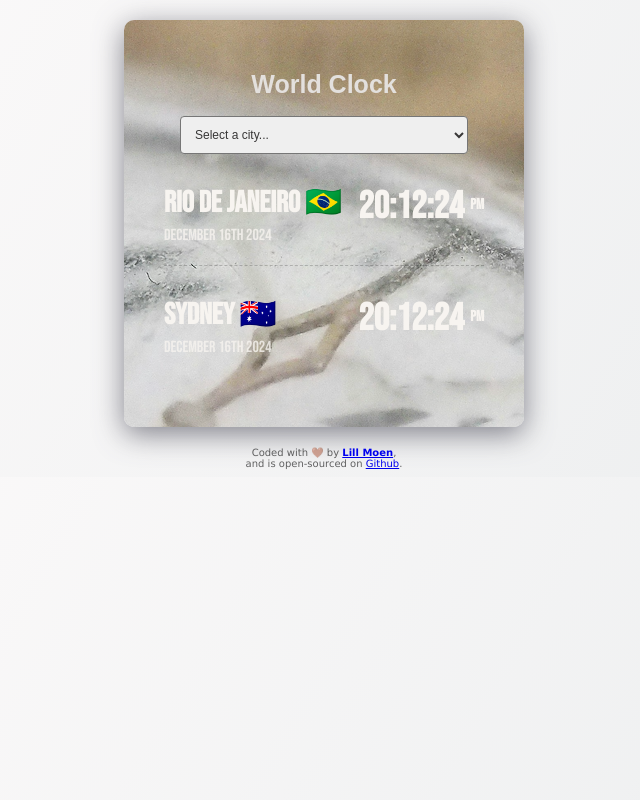
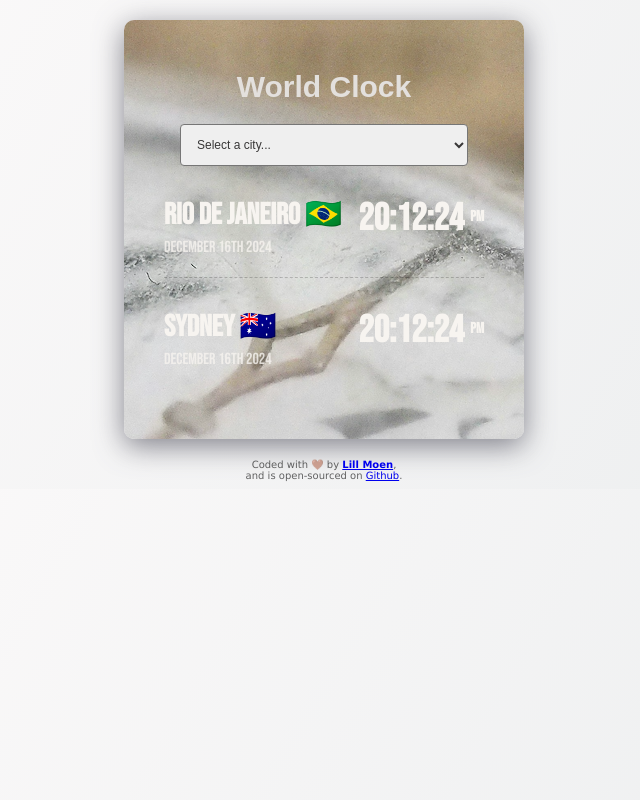
Before and after one commit to lilumoen/world-clock, a plain HTML site: page index.html in a window 1280 px wide. Shown: the whole page, without its empty margins (316-956 px from the left). Drawn offline with Linux system fonts and the light colour scheme.

Commit message:
Improved CSS

```diff
--- a/css/style.css
+++ b/css/style.css
@@ -19,7 +19,7 @@ select {
   display: block;
   margin: 0 auto;
   width: 90%;
-  padding: 10px;
+  padding: 12px;
   border-radius: 4px;
   font-size: 12px;
   color: rgb(56, 55, 55);
@@ -28,7 +28,7 @@ select {
 h1 {
   margin-top: 10px;
   text-align: center;
-  font-size: 25px;
+  font-size: 30px;
   font-family: sans-serif;
   font-weight: 800;
   font-style: normal;
```
